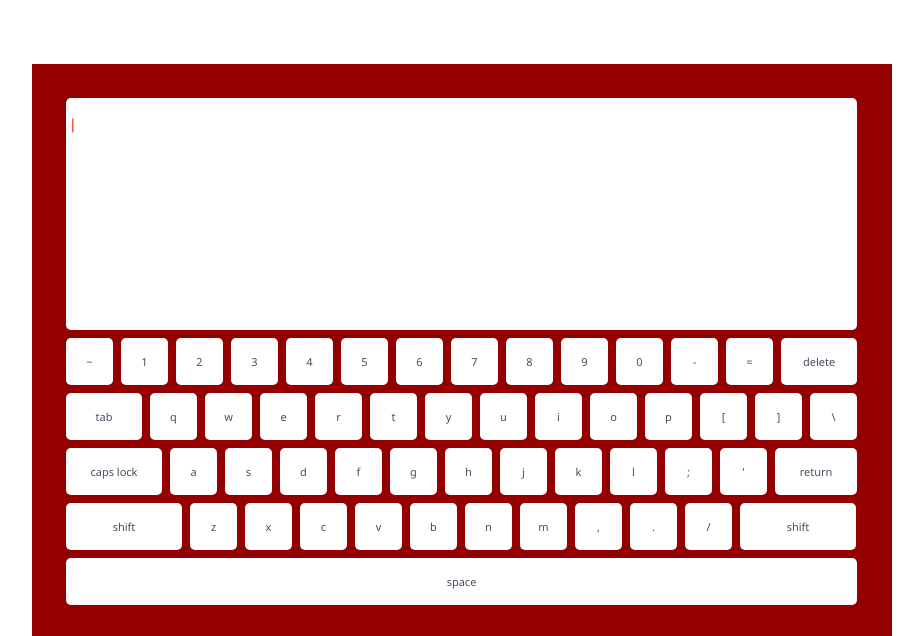
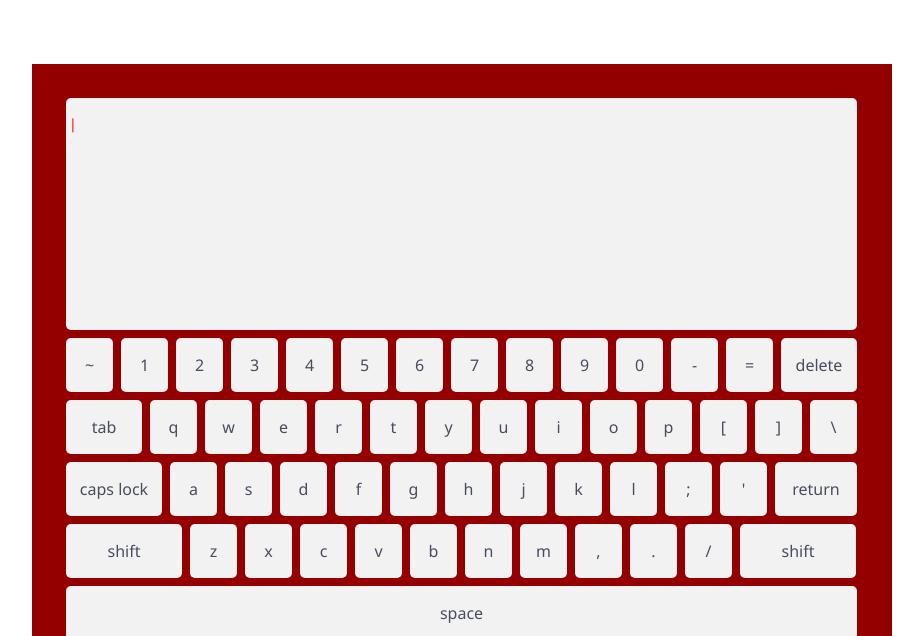
Before and after one commit to DrRO/KB, a plain HTML site: page index.html in a window 1280 px wide. Shown: the top 636 px of the page, without its empty margins (208-1131 px from the left). Drawn offline with Linux system fonts and the light colour scheme; grey boxes are pictures that could not be loaded.

Commit message:
Update style.css

```diff
--- a/css/style.css
+++ b/css/style.css
@@ -40,12 +40,14 @@ ul{
 .keysholder li{
 	float: left;
 	display: block;
-	background: #fff;
+	background: #f2f2f2;
 	margin: 4px;
 	padding: 16px 3px;
 	color: #474d5f;
 	text-align: center;
-	font-size: 11px;
+	font-size: 16px;
+	border: 5px;
+	border:#f2f2f2;
 	border-radius: 5px;
 	cursor: pointer;
 	position: relative;
```
